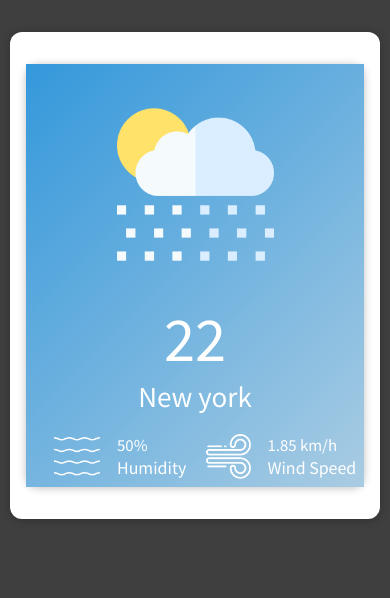
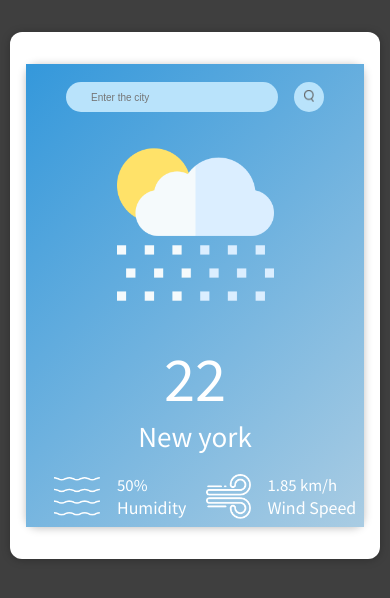
Before and after one commit to VinhNguyen0301/Weather-App, a React (Vite) app: page / in a window 390 px wide. Shown: the top 598 px of the page. Built offline with nearby package versions, Linux system fonts and the light colour scheme.

Commit message:
Update UI Search component

```diff
--- /dev/null
+++ b/src/components/Weather/Search/Search.css
@@ -0,0 +1,63 @@
+.search {
+    width: 60%;
+    display: flex;
+    align-items: center;
+    justify-content: space-between;
+    margin-top: 20px;
+}
+.search input {
+    border : 0;
+    outline: 0;
+    background: #b9e3fb;
+    color: #555;
+    padding: 10px 25px;
+    height: 60px;
+    border-radius: 30px;
+    flex: 1;
+    margin-right: 16px;
+    font-size: 18px;
+}
+.search button {
+    border : 0;
+    outline: 0;
+    background: #b9e3fb;
+    border-radius: 50%;
+    width: 60px;
+    height: 60px;
+    cursor: pointer;
+}
+.search button img {
+    width: 16px;
+}
+
+@media screen and (max-width: 600px) {
+    .search {
+        width: 80%;
+        margin-top: 10px;
+
+    }
+    .search input {
+        border : 0;
+        outline: 0;
+        background: #b9e3fb;
+        color: #555;
+        padding: 10px 25px;
+        height: 30px;
+        border-radius: 30px;
+        flex: 1;
+        margin-right: 16px;
+        font-size: 10px;
+    }
+    .search button {
+        border : 0;
+        outline: 0;
+        background: #b9e3fb;
+        border-radius: 50%;
+        width: 30px;
+        height: 30px;
+        cursor: pointer;
+    }
+    .search button img {
+        width: 10px;
+    }
+  }
--- /dev/null
+++ b/src/components/Weather/Search/Search.tsx
@@ -0,0 +1,16 @@
+import React from "react";
+import "./Search.css";
+import SearchIcon from "../../../assets/images/search.png";
+
+const Search = () => {
+  return (
+    <div className="search">
+      <input type="text" placeholder="Enter the city" spellCheck="false" />
+      <button>
+        <img src={SearchIcon} alt="SearchIcon"/>
+      </button>
+    </div>
+  );
+};
+
+export default Search;
--- a/src/components/Weather/WeatherItem/WeatherItem.css
+++ b/src/components/Weather/WeatherItem/WeatherItem.css
@@ -1,3 +1,8 @@
+.search-component {
+ display: flex;
+ justify-content: center;
+}
+
 .weather-item {
   padding: 0.5rem;
   margin: 1rem 0;
--- a/src/components/Weather/WeatherItem/WeatherItem.jsx
+++ b/src/components/Weather/WeatherItem/WeatherItem.jsx
@@ -5,11 +5,16 @@ import Card from "../../UI/Card";
 import Rain from "../../../assets/images/rain.png";
 import Humidity from "../../../assets/images/humidity.png";
 import Wind from "../../../assets/images/wind.png";
+import Search from "../Search/Search";
 
 const WeatherItem = (props) => {
   return (
     <Card>
       <div className="weather-item">
+        <div className="search-component">
+        <Search />
+
+        </div>
         <div className="weather-icon">
           <img src={Rain} alt="Rain" />
         </div>
```
